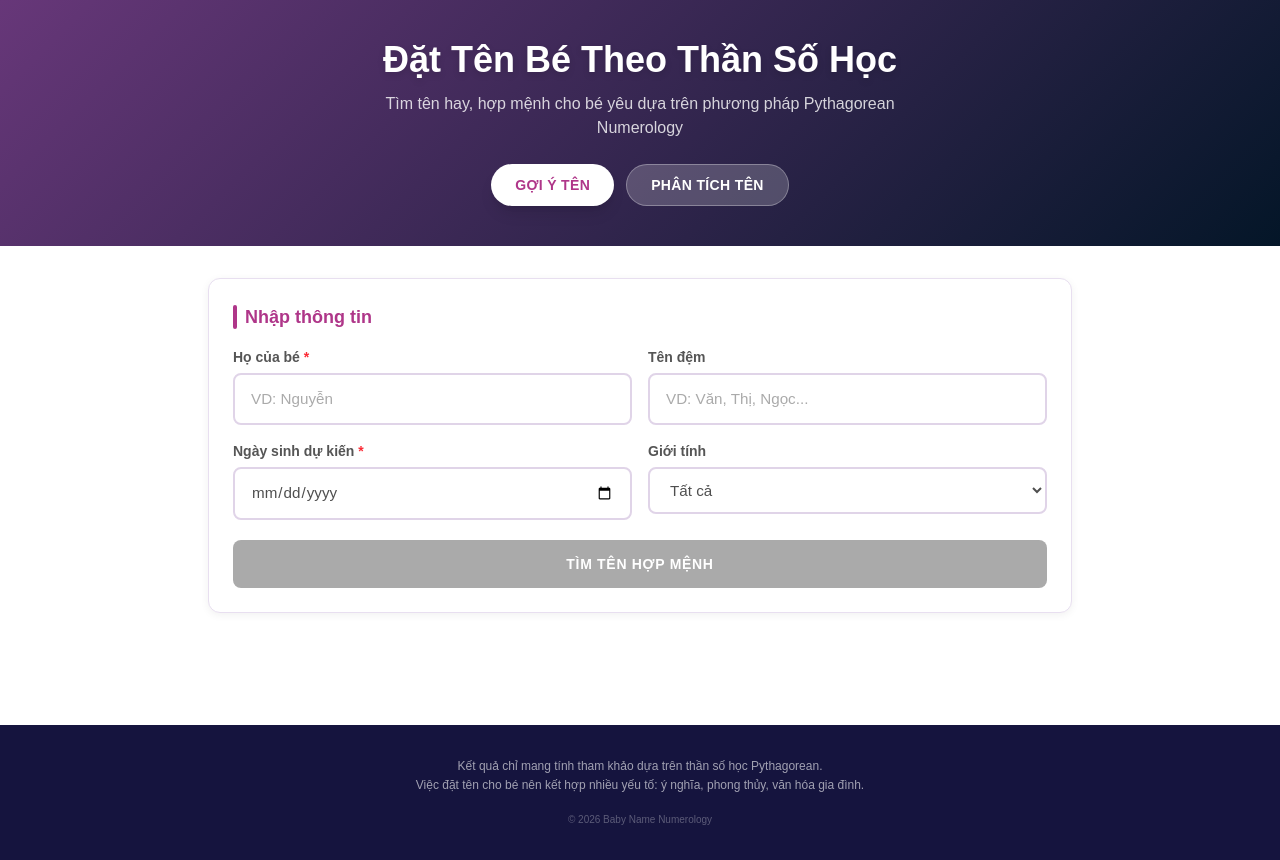
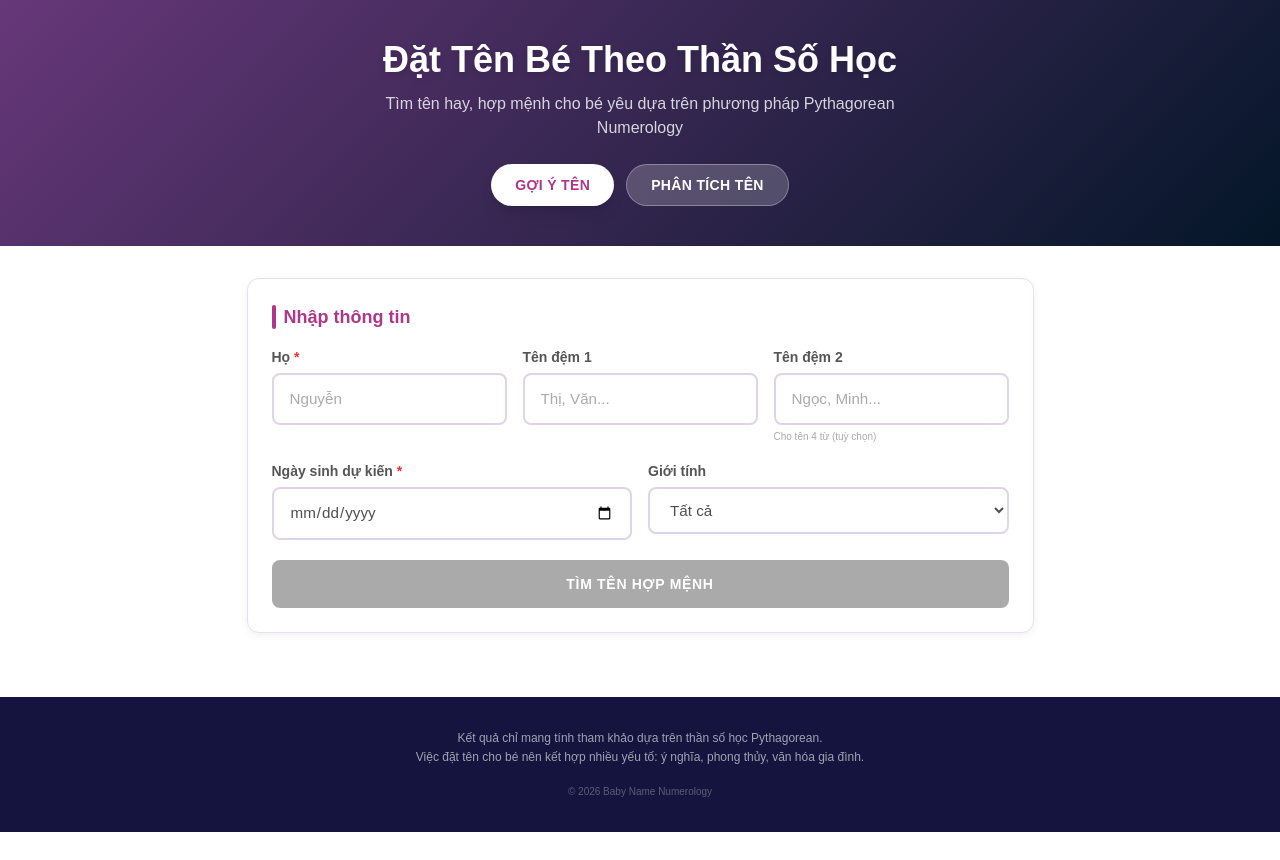
Before and after one commit to kurovu146/baby-name-numerology, a Next.js app: page / in a window 1280 px wide. After the commit the page ends 832 px from the top, so only its background shows below. Built offline with nearby package versions, Linux system fonts and the light colour scheme.

Commit message:
feat: support 4-word Vietnamese names and sticky footer
- Add middleName2 field for names like Nguyễn Thị Ngọc Mai
- Form layout: 3-col row (Họ, Đệm 1, Đệm 2) + 2-col row (Ngày sinh, Giới tính)
- Footer always sticks to bottom via flexbox min-h-screen

```diff
--- a/src/app/layout.tsx
+++ b/src/app/layout.tsx
@@ -40,7 +40,7 @@ export default function RootLayout({
   return (
     <html lang="vi">
       <body
-        className={`${geistSans.variable} ${geistMono.variable} antialiased min-h-screen bg-[#f7f3fa]`}
+        className={`${geistSans.variable} ${geistMono.variable} antialiased min-h-screen bg-[#f7f3fa] flex flex-col`}
       >
         {children}
       </body>
--- a/src/app/page.tsx
+++ b/src/app/page.tsx
@@ -54,12 +54,12 @@ export default function Home() {
         </div>
       </header>
 
-      <main className="max-w-4xl mx-auto px-4 py-8">
+      <main className="max-w-4xl mx-auto px-4 py-8 flex-1">
         {tab === "suggest" ? <SuggestTab /> : <AnalyzeTab />}
       </main>
 
-      {/* Footer */}
-      <footer className="bg-[#15143e] text-white/60 py-8 px-4 mt-12">
+      {/* Footer — luôn ở bottom nhờ flex-1 trên main */}
+      <footer className="bg-[#15143e] text-white/60 py-8 px-4 mt-auto">
         <div className="max-w-4xl mx-auto text-center">
           <p className="text-xs leading-relaxed">
             Kết quả chỉ mang tính tham khảo dựa trên thần số học Pythagorean.
@@ -83,6 +83,7 @@ export default function Home() {
 function SuggestTab() {
   const [lastName, setLastName] = useState("");
   const [middleName, setMiddleName] = useState("");
+  const [middleName2, setMiddleName2] = useState("");
   const [birthDate, setBirthDate] = useState("");
   const [gender, setGender] = useState<"male" | "female" | "all">("all");
   const [results, setResults] = useState<NameSuggestion[]>([]);
@@ -104,6 +105,7 @@ function SuggestTab() {
       birthDate: formatted,
       gender,
       middleName: middleName.trim() || undefined,
+      middleName2: middleName2.trim() || undefined,
       limit: 30,
     });
     setResults(suggestions);
@@ -118,17 +120,18 @@ function SuggestTab() {
           <span className="w-1 h-6 bg-[#af3689] rounded-full"></span>
           Nhập thông tin
         </h2>
-        <div className="grid grid-cols-1 md:grid-cols-2 gap-4">
+        {/* Row 1: Họ + Đệm 1 + Đệm 2 */}
+        <div className="grid grid-cols-1 md:grid-cols-3 gap-4">
           <div>
             <label className="block text-sm font-semibold text-[#555] mb-1.5">
-              Họ của bé <span className="text-red-500">*</span>
+              Họ <span className="text-red-500">*</span>
             </label>
             <input
               type="text"
               list="lastnames"
               value={lastName}
               onChange={(e) => setLastName(e.target.value)}
-              placeholder="VD: Nguyễn"
+              placeholder="Nguyễn"
               className="input-field w-full"
             />
             <datalist id="lastnames">
@@ -140,17 +143,34 @@ function SuggestTab() {
 
           <div>
             <label className="block text-sm font-semibold text-[#555] mb-1.5">
-              Tên đệm
+              Tên đệm 1
             </label>
             <input
               type="text"
               value={middleName}
               onChange={(e) => setMiddleName(e.target.value)}
-              placeholder="VD: Văn, Thị, Ngọc..."
+              placeholder="Thị, Văn..."
               className="input-field w-full"
             />
           </div>
 
+          <div>
+            <label className="block text-sm font-semibold text-[#555] mb-1.5">
+              Tên đệm 2
+            </label>
+            <input
+              type="text"
+              value={middleName2}
+              onChange={(e) => setMiddleName2(e.target.value)}
+              placeholder="Ngọc, Minh..."
+              className="input-field w-full"
+            />
+            <p className="text-[10px] text-[#aaa] mt-1">Cho tên 4 từ (tuỳ chọn)</p>
+          </div>
+        </div>
+
+        {/* Row 2: Ngày sinh + Giới tính */}
+        <div className="grid grid-cols-1 md:grid-cols-2 gap-4 mt-4">
           <div>
             <label className="block text-sm font-semibold text-[#555] mb-1.5">
               Ngày sinh dự kiến <span className="text-red-500">*</span>
@@ -337,7 +357,7 @@ function AnalyzeTab() {
               type="text"
               value={fullName}
               onChange={(e) => setFullName(e.target.value)}
-              placeholder="VD: Nguyễn Văn An"
+              placeholder="VD: Nguyễn Thị Ngọc Mai"
               className="input-field w-full"
             />
           </div>
--- a/src/lib/suggest.ts
+++ b/src/lib/suggest.ts
@@ -25,13 +25,13 @@ interface SuggestOptions {
   lastName: string;
   birthDate: string;
   gender: "male" | "female" | "all";
-  middleName?: string;
+  middleName?: string;      // Tên đệm 1 (VD: Thị, Văn)
+  middleName2?: string;     // Tên đệm 2 (VD: Ngọc, Minh) — cho tên 4 từ
   limit?: number;
 }
 
 export function suggestNames(options: SuggestOptions): NameSuggestion[] {
-  const { lastName, birthDate, gender, middleName, limit = 20 } = options;
-  const lifePath = calcLifePath(birthDate);
+  const { lastName, birthDate, gender, middleName, middleName2, limit = 30 } = options;
 
   // Filter tên theo giới tính
   const names = VIETNAMESE_NAMES.filter(
@@ -49,12 +49,16 @@ export function suggestNames(options: SuggestOptions): NameSuggestion[] {
 
   for (const mid of middles) {
     for (const first of names) {
-      const fullName = `${lastName} ${mid.name} ${first.name}`;
+      // Ghép tên: lastName + middleName + [middleName2] + firstName
+      const middlePart = middleName2
+        ? `${mid.name} ${middleName2}`
+        : mid.name;
+      const fullName = `${lastName} ${middlePart} ${first.name}`;
       const analysis = analyzeFullName(fullName, birthDate);
 
       suggestions.push({
         firstName: first.name,
-        middleName: mid.name,
+        middleName: middlePart,
         fullName,
         meaning: first.meaning,
         analysis,
@@ -62,14 +66,9 @@ export function suggestNames(options: SuggestOptions): NameSuggestion[] {
     }
   }
 
-  // Sort theo compatibility score (cao → thấp), rồi theo expression match
+  // Sort theo compatibility score (cao → thấp)
   suggestions.sort((a, b) => {
-    // Primary: compatibility score
-    const scoreDiff = b.analysis.compatibility.score - a.analysis.compatibility.score;
-    if (scoreDiff !== 0) return scoreDiff;
-
-    // Secondary: expression number gần life path hơn (cùng nhóm)
-    return 0;
+    return b.analysis.compatibility.score - a.analysis.compatibility.score;
   });
 
   return suggestions.slice(0, limit);
```
